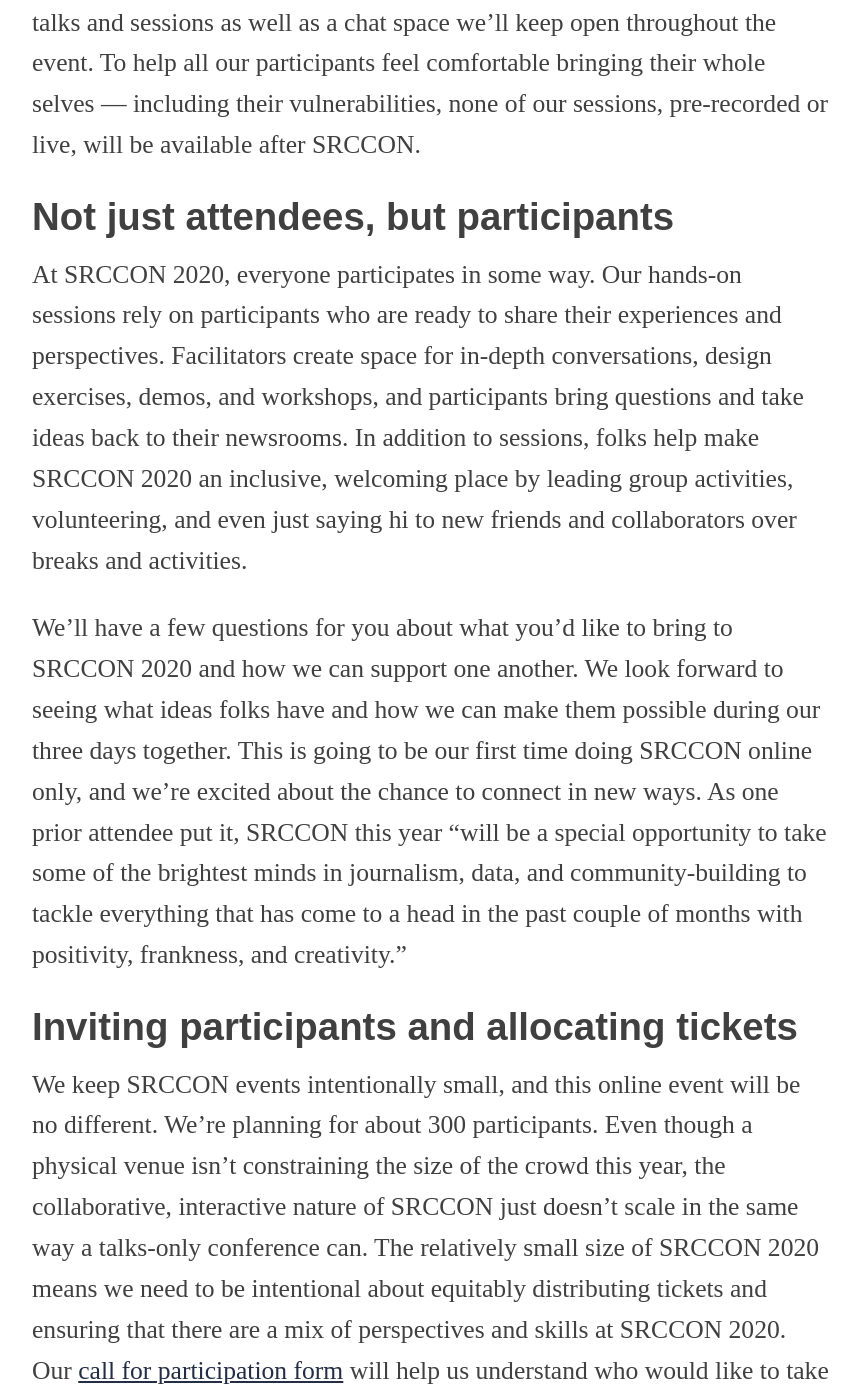
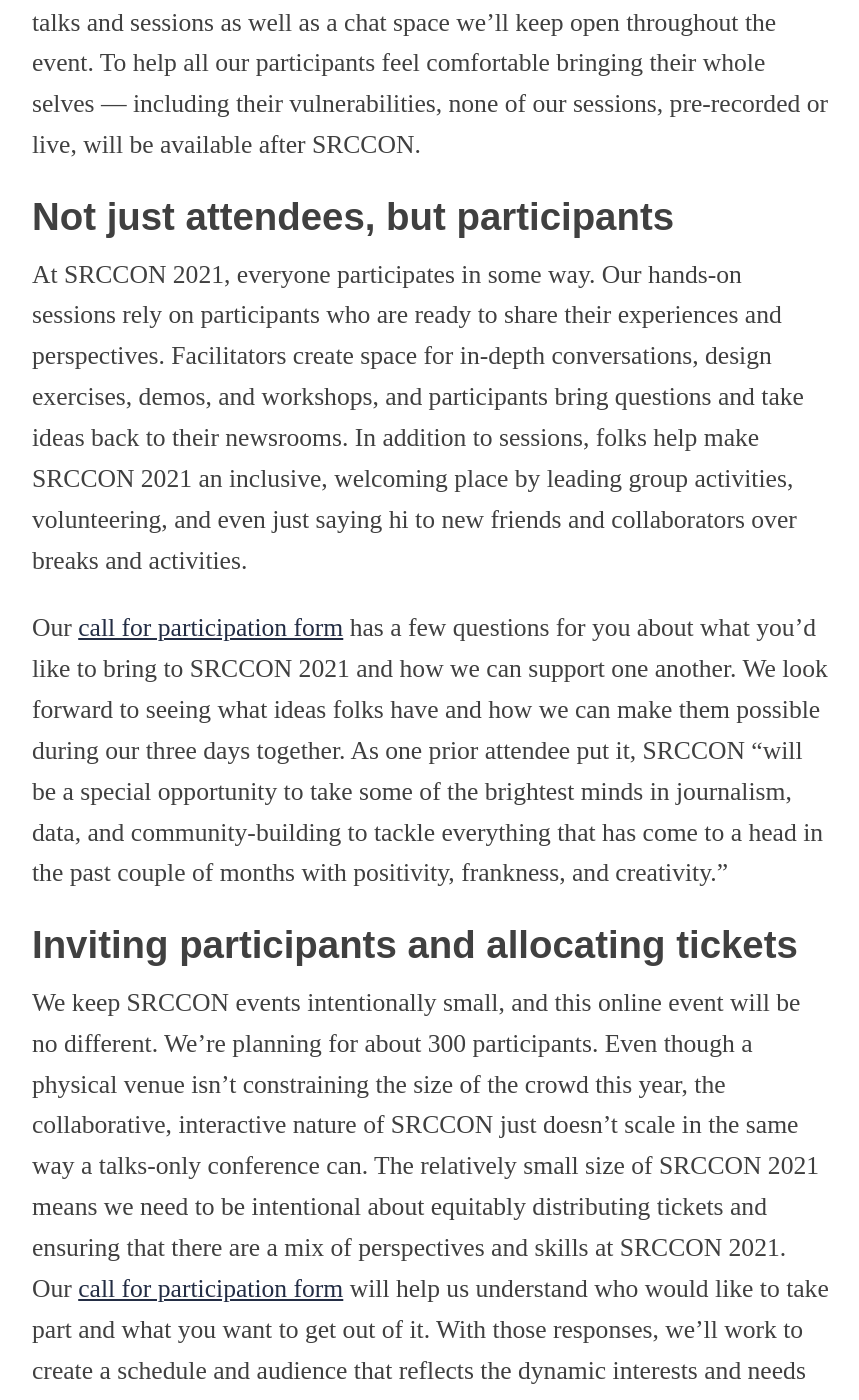
Before and after one commit to OpenNews/srccon-2021, a Jekyll site: the page built from attendees.md, in a window 1280 px wide and 1400 px high, scrolled down 1867 px. Shown: the whole window, without its empty margins (208-1067 px from the left). Built offline with Jekyll 4.4.1, drawn with Linux system fonts in a browser that asks for light colours; some web fonts are replaced; some of the changed text lies outside the part shown.

Commit message:
one batch of pages to staging

```diff
--- a/attendees.md
+++ b/attendees.md
@@ -59,35 +59,39 @@
 
 ## Not just attendees, but participants
 
-At SRCCON 2020, everyone participates in some way. Our hands-on sessions rely on participants who are ready to share their experiences and perspectives. Facilitators create space for in-depth conversations, design exercises, demos, and workshops, and participants bring questions and take ideas back to their newsrooms. In addition to sessions, folks help make SRCCON 2020 an inclusive, welcoming place by leading group activities, volunteering, and even just saying hi to new friends and collaborators over breaks and activities.
+At SRCCON 2021, everyone participates in some way. Our hands-on sessions rely on participants who are ready to share their experiences and perspectives. Facilitators create space for in-depth conversations, design exercises, demos, and workshops, and participants bring questions and take ideas back to their newsrooms. In addition to sessions, folks help make SRCCON 2021 an inclusive, welcoming place by leading group activities, volunteering, and even just saying hi to new friends and collaborators over breaks and activities.
 
-We'll have a few questions for you about what you'd like to bring to SRCCON 2020 and how we can support one another. We look forward to seeing what ideas folks have and how we can make them possible during our three days together. This is going to be our first time doing SRCCON online only, and we're excited about the chance to connect in new ways. As one prior attendee put it, SRCCON this year “will be a special opportunity to take some of the brightest minds in journalism, data, and community-building to tackle everything that has come to a head in the past couple of months with positivity, frankness, and creativity.”
+Our [call for participation form](/participation/form) has a few questions for you about what you'd like to bring to SRCCON 2021 and how we can support one another. We look forward to seeing what ideas folks have and how we can make them possible during our three days together. As one prior attendee put it, SRCCON “will be a special opportunity to take some of the brightest minds in journalism, data, and community-building to tackle everything that has come to a head in the past couple of months with positivity, frankness, and creativity.”
 
 ## Inviting participants and allocating tickets
 
-We keep SRCCON events intentionally small, and this online event will be no different. We're planning for about 300 participants. Even though a physical venue isn't constraining the size of the crowd this year, the collaborative, interactive nature of SRCCON just doesn't scale in the same way a talks-only conference can. The relatively small size of SRCCON 2020 means we need to be intentional about equitably distributing tickets and ensuring that there are a mix of perspectives and skills at SRCCON 2020. Our [call for participation form](/participation/form) will help us understand who would like to take part and what you want to get out of it. With those responses, we'll work to create a schedule and audience that reflects the dynamic interests and needs of this community.
+We keep SRCCON events intentionally small, and this online event will be no different. We're planning for about 300 participants. Even though a physical venue isn't constraining the size of the crowd this year, the collaborative, interactive nature of SRCCON just doesn't scale in the same way a talks-only conference can. The relatively small size of SRCCON 2021 means we need to be intentional about equitably distributing tickets and ensuring that there are a mix of perspectives and skills at SRCCON 2021. Our [call for participation form](/participation/form) will help us understand who would like to take part and what you want to get out of it. With those responses, we'll work to create a schedule and audience that reflects the dynamic interests and needs of this community.
 
-The priority deadline for session proposals and scholarship applications was June 24, and we'll keep the form open for attendees as long as we can. We review the call for participation forms on a rolling basis, and within a few business days we will let applicants know whether they will be invited to attend. If invited, you will have the chance to purchase a ticket starting at $125 plus fees.
+The deadline for session proposals and scholarship applications is July 16, and we'll keep the form open for attendees as long as we can. We review the call for participation forms on a rolling basis, and within a week or so we will let applicants know whether they will be invited to attend. If invited, you will have the chance to purchase a ticket starting at $125 plus fees.
 
 <span id="tickets"></span>
 
 ## Details about ticket prices
 
-Last year [we began experimenting with a tiered ticket-pricing system](https://opennews.org/blog/srccon-2019-launch). Accessibility remains a core value for us, and this is our attempt to balance the actual costs of our events with keeping prices as manageable for attendees as possible. We adjusted our pricing structure a bit in response to going virtual this year.
+In 2019, [we began experimenting with a tiered ticket-pricing system](https://opennews.org/blog/srccon-2019-launch). Accessibility remains a core value for us, and this is our attempt to balance the actual costs of our events with keeping prices as manageable for attendees as possible. We adjusted our pricing structure a bit in response to going virtual in 2020, and we're keeping that structure this year.
 
-Here are the tiers for tickets to SRCCON 2020 (plus Eventbrite ticketing fees):
+Here are the tiers for tickets to SRCCON 2021 (plus Eventbrite ticketing fees):
 
 * **$125:** This is the base price for people who are paying their own way, from small news organizations with fewer than 50 people, or nonprofits with budgets $750,000 or less.
 * **$275:** This tier is for people from medium-sized news organizations of 51-250 employees, nonprofits with budgets $750,000-$2 million, and other similar-sized organizations.
-* **$450:** This ticket tier reflects very nearly the actual cost for each attendee of SRCCON 2020 and is for people from large news organizations with more than 250 employees, nonprofits with budgets over $2 million, and other organizations that provide full professional-development budgets for employees.
+* **$450:** This ticket tier reflects very nearly the actual cost for each attendee of SRCCON 2021 and is for people from large news organizations with more than 250 employees, nonprofits with budgets over $2 million, and other organizations that provide full professional-development budgets for employees.
 
-In addition, this year we are also offering a free scholarship ticket as one of the tiers. We have a limited number of free tickets set aside for people who otherwise would not be able to attend, with priority for Black journalists, Indigenous journalists, and journalists of color.
+In addition, this year we are also offering a free scholarship ticket as one of the tiers. We have a limited number of free tickets set aside for people who otherwise would not be able to attend, with priority for journalists of color.
 
-Here's the most important thing to know about these ticket prices: _We want you to choose the one that makes sure you can be at SRCCON 2020._ We don't review who pays what, and we won't follow up with any questions. If you work for an organization where budgets have already been set or there's not support available to you, _choose a lower price_ and join us. By the same token, if you budgeted for travel costs you no longer have to spend and are able to purchase a ticket at a higher tier, please do. In addition, if you would like to pay for someone else's ticket, [email us](mailto:erika@opennews.org) and we have a process to make it happen.
+**Here's the most important thing to know about these ticket prices:** _We want you to choose the one that makes sure you can be at SRCCON 2021._ We don't review who pays what, and we won't follow up with any questions. If you work for an organization where budgets have already been set or there's not support available to you, _choose a lower price_ and join us. By the same token, if you budgeted for travel costs you no longer have to spend and are able to purchase a ticket at a higher tier, please do. In addition, if you would like to pay for someone else's ticket, [email us](mailto:erika@opennews.org) and we have a process to make it happen.
 
 We based these tiers on community feedback encouraging us to find ways to share event costs. Ticket funds are a huge part of what makes it possible to organize an event with scholarship tickets, stipends, live transcription, and the support of a skilled event team in preparing sessions and constructing a schedule that lets attendees focus on learning and talking together.
 
 If you have any questions at all about ticket pricing, [please reach out](mailto:srccon@opennews.org).
+
+## Facilitating sessions
+
+At SRCCON events, session facilitators regularly make up more than a third of attendees. All of our sessions are peer-led by conference attendees—consider becoming a facilitator this year by [learning more about sessions](/sessions/proposal-guide). You will be able to tell us all about your session idea on the [call for participation form](/participation/form).
 
 ## Welcome, first-timers
 
```
Also changed, not shown: _includes/simple_footer.html (+6 -5 lines), homepage.md (+1 -1 lines), session_proposal_guide.md (added, +97 -0 lines).
